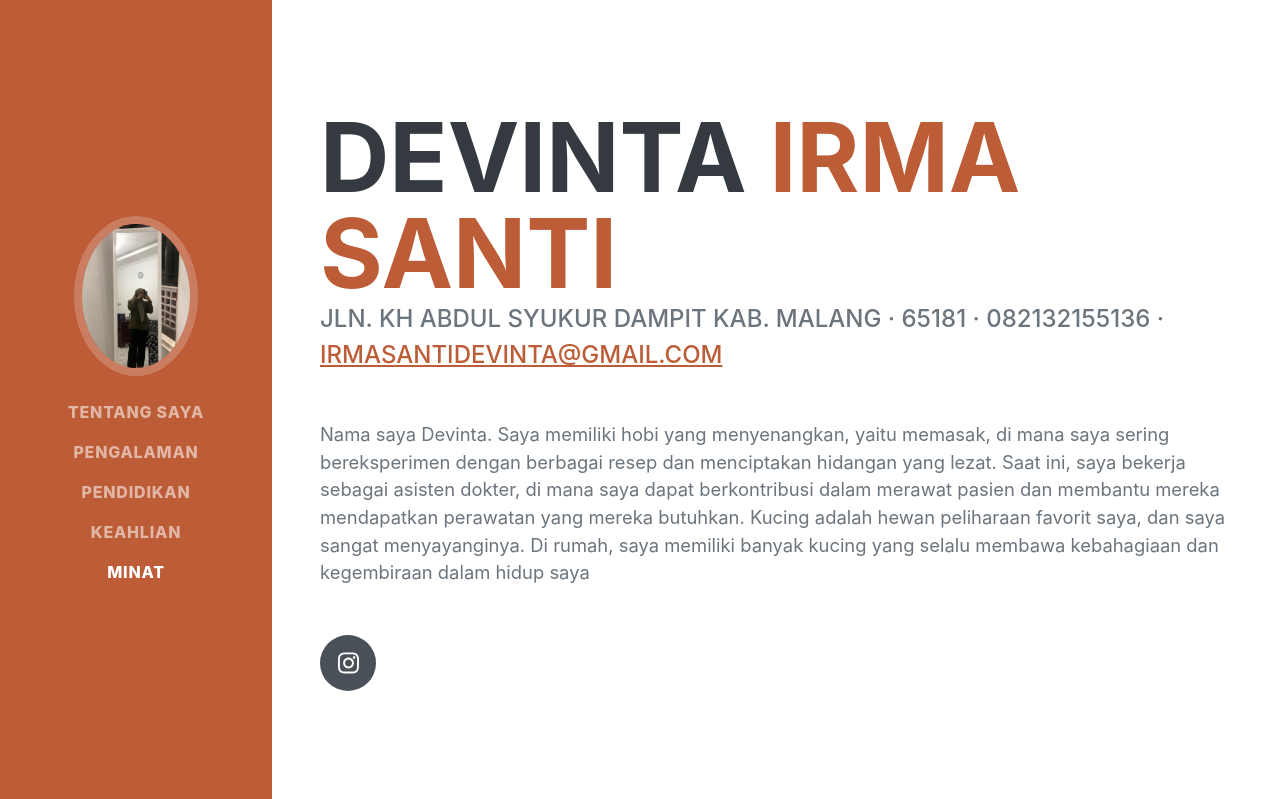
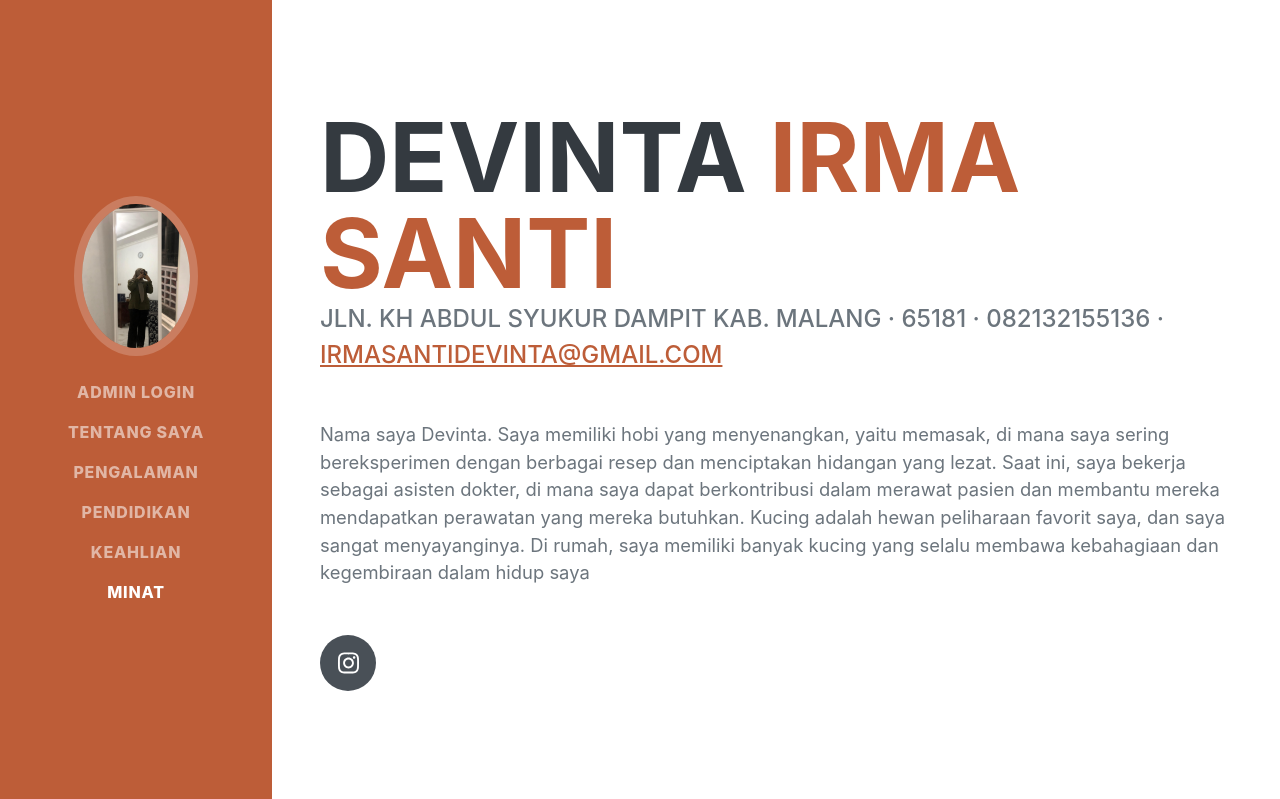
Before and after one commit to Fiyuudump/devinta-porto, a Django app: page / in a window 1280 px wide. Shown: the top 799 px of the page. Run offline with Django 5.2, Linux system fonts and the light colour scheme; data comes from the database, SQL or seed files in the repository; some libraries are stand-ins or nearby versions; some web fonts are replaced.

Commit message:
feat: add admin login navbar

```diff
--- a/templates/index.html
+++ b/templates/index.html
@@ -26,6 +26,7 @@
             <button class="navbar-toggler" type="button" data-bs-toggle="collapse" data-bs-target="#navbarResponsive" aria-controls="navbarResponsive" aria-expanded="false" aria-label="Toggle navigation"><span class="navbar-toggler-icon"></span></button>
             <div class="collapse navbar-collapse" id="navbarResponsive">
                 <ul class="navbar-nav">
+                    <li class="nav-item"><a class="nav-link js-scroll-trigger" href="{% url 'admin:index' %}">Admin Login</a></li>
                     <li class="nav-item"><a class="nav-link js-scroll-trigger" href="#about">Tentang Saya</a></li>
                     <li class="nav-item"><a class="nav-link js-scroll-trigger" href="#experience">Pengalaman</a></li>
                     <li class="nav-item"><a class="nav-link js-scroll-trigger" href="#education">Pendidikan</a></li>
```
